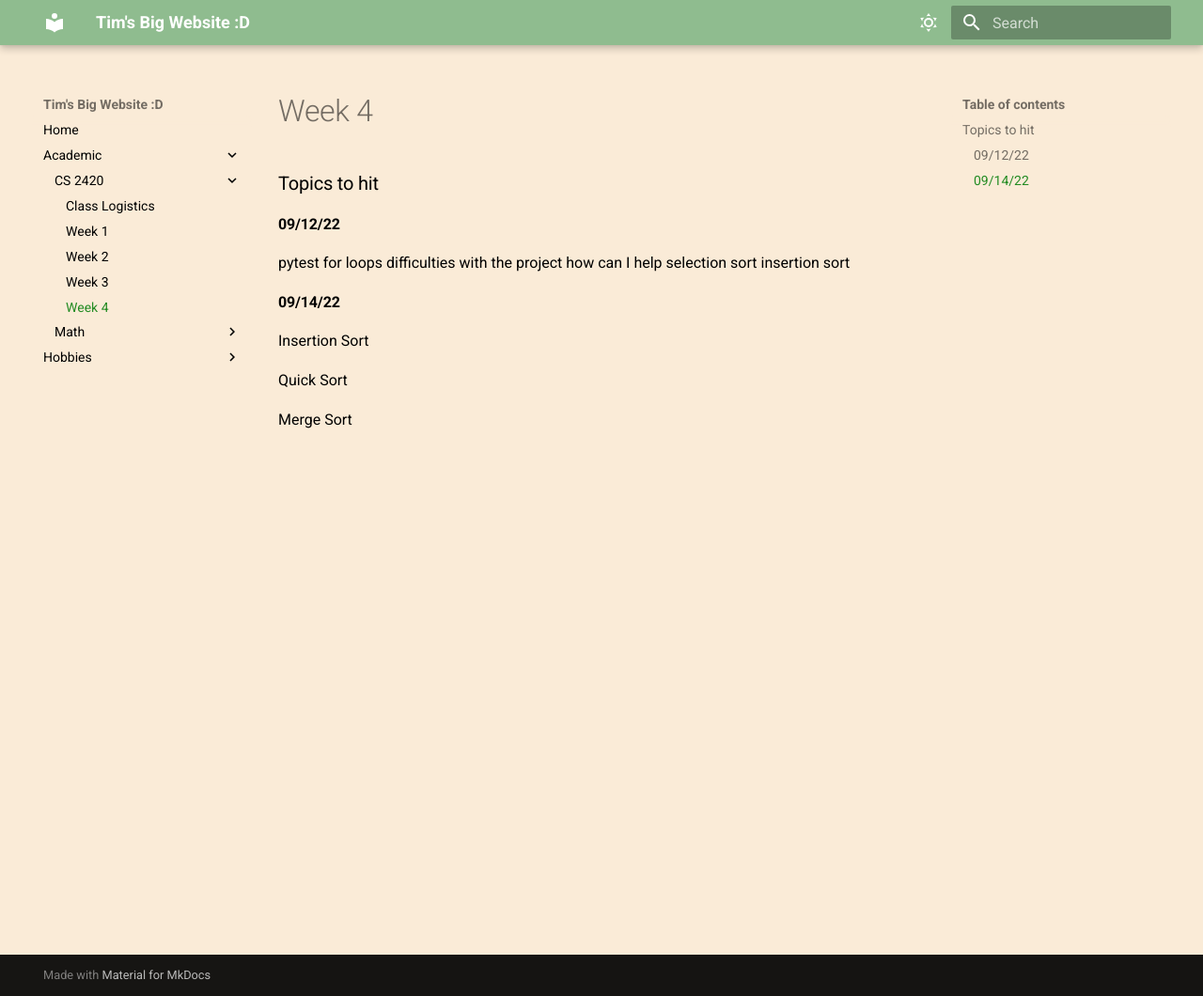
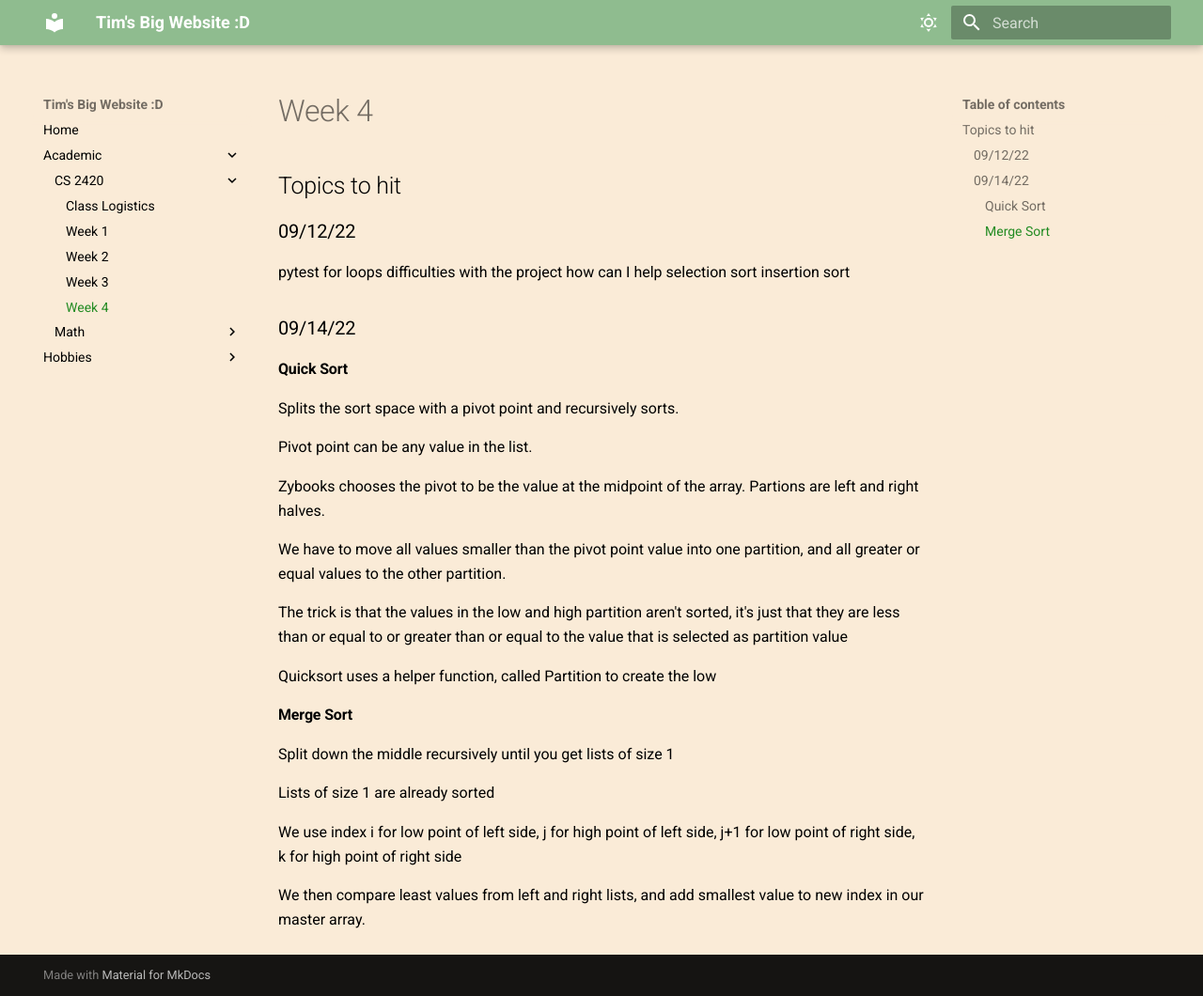
Before and after one commit to fishslips/TimSeverance, an MkDocs documentation site: the page built from docs/Academic/CS-2420/Week 4.md, in a window 1280 px wide and 1060 px high. Shown: the whole window at 94% size. Built offline with MkDocs 1.6.1 and Material for MkDocs 9.7.7, drawn with Linux system fonts in a browser that asks for light colours.

Commit message:
Update Week 4.md

```diff
--- a/docs/Academic/CS-2420/Week 4.md
+++ b/docs/Academic/CS-2420/Week 4.md
@@ -1,6 +1,6 @@
-### Topics to hit
+## Topics to hit
 
-#### 09/12/22
+### 09/12/22
 
 pytest
 for loops
@@ -9,10 +9,29 @@ how can I help
 selection sort
 insertion sort
 
-#### 09/14/22
+### 09/14/22
 
-Insertion Sort
+#### Quick Sort
+Splits the sort space with a pivot point and recursively sorts.
 
-Quick Sort
+Pivot point can be any value in the list.
 
-Merge Sort
+Zybooks chooses the pivot to be the value at the midpoint of the array. Partions are left and right halves.
+
+We have to move all values smaller than the pivot point value into one partition, and all greater or equal values to the other partition.
+
+The trick is that the values in the low and high partition aren't sorted, it's just that they are less than or equal to or greater than or equal to the value that is selected as partition value
+
+Quicksort uses a helper function, called Partition to create the low
+
+
+
+#### Merge Sort
+
+Split down the middle recursively until you get lists of size 1
+
+Lists of size 1 are already sorted
+
+We use index i for low point of left side, j for high point of left side, j+1 for low point of right side, k for high point of right side
+
+We then compare least values from left and right lists, and add smallest value to new index in our master array.
```
